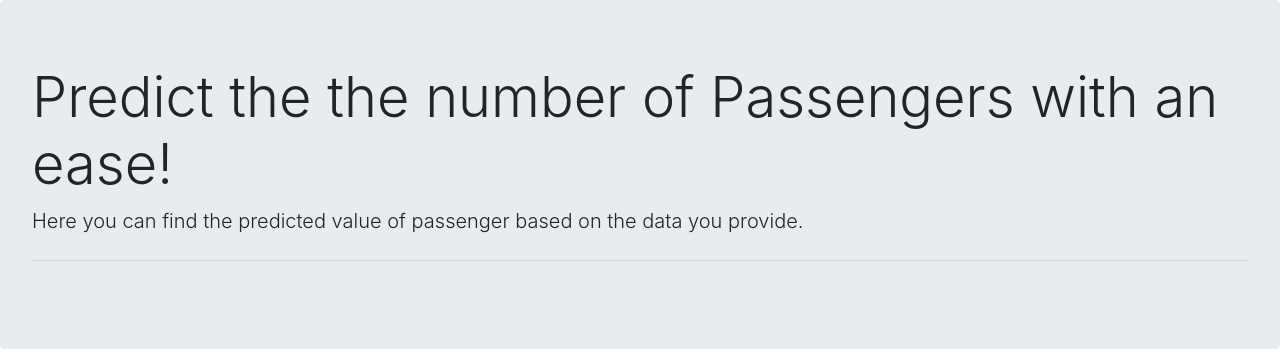
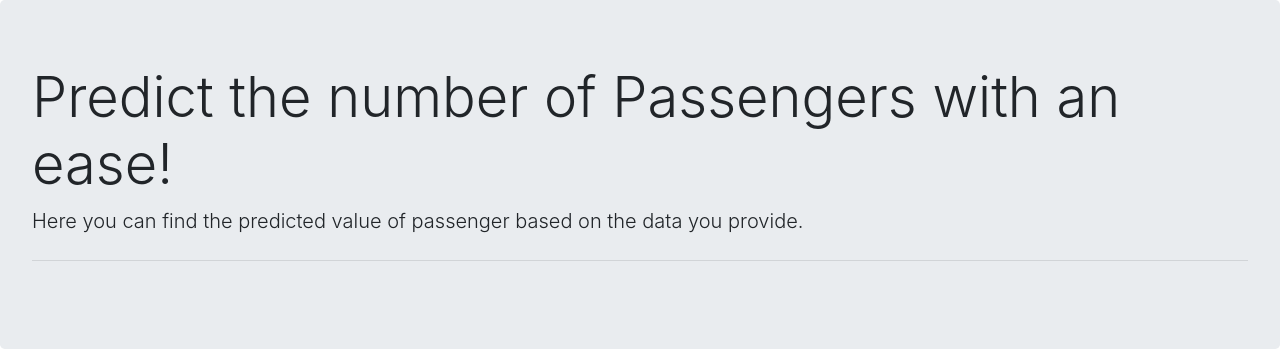
Before and after one commit to JasmineParween/AirtrafficPassengerWebsite, a Flask app: page / in a window 1280 px wide. Shown: the part 56-420 px from the top of the page. Run offline with Flask 2, Linux system fonts and the light colour scheme; parts of the project's set-up code (start-up, migrations or seed data) failed here and were passed over; some libraries are stand-ins or nearby versions.

Commit message:
Update index.html

```diff
--- a/templates/index.html
+++ b/templates/index.html
@@ -31,7 +31,7 @@
 
 <body>
     <div class="jumbotron ">
-        <h1 class="display-4">Predict the the number of Passengers with an ease!</h1>
+        <h1 class="display-4">Predict the number of Passengers with an ease!</h1>
         <p class="lead">Here you can find the predicted value of passenger based on the
             data you provide.</p>
         <hr class="my-4">
```
